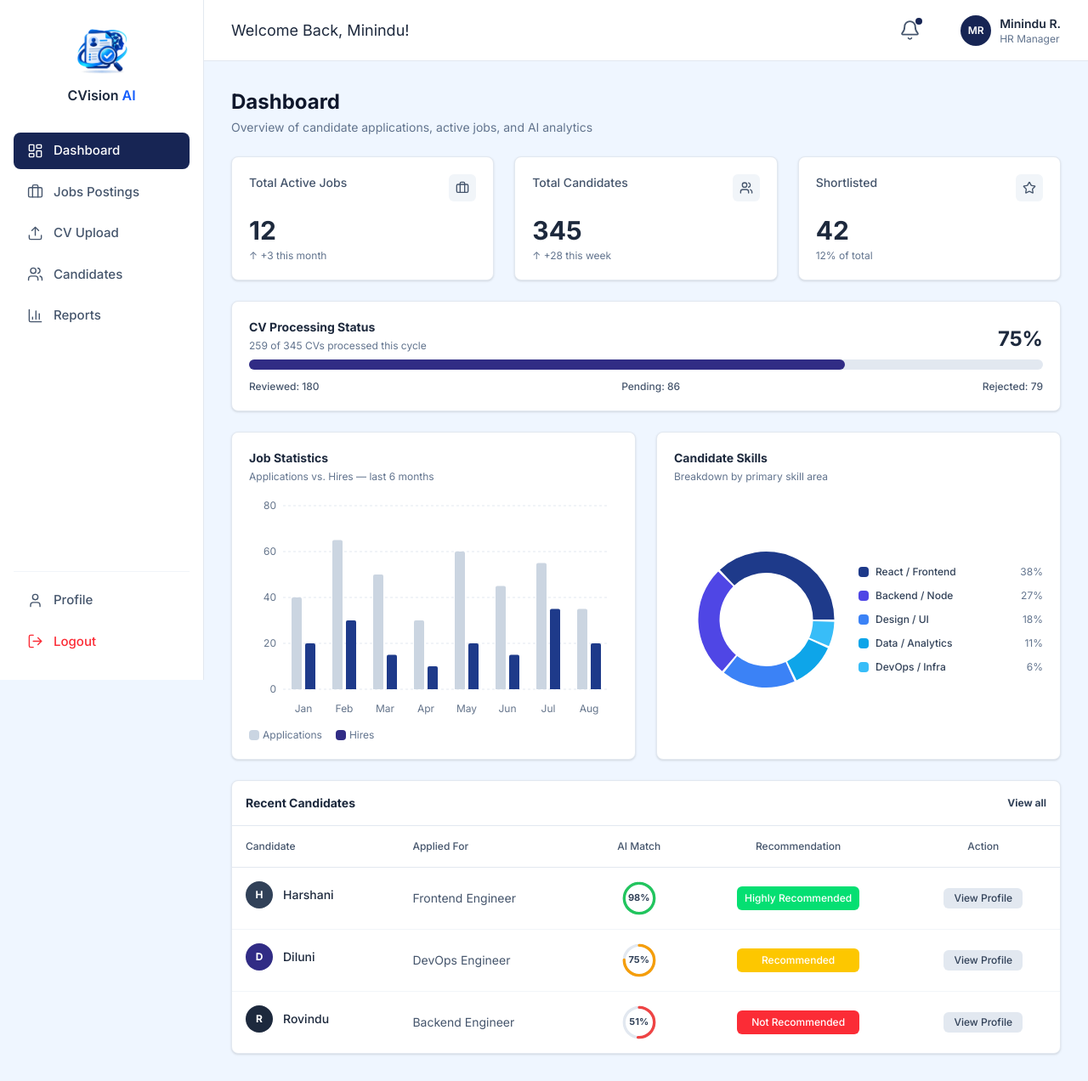
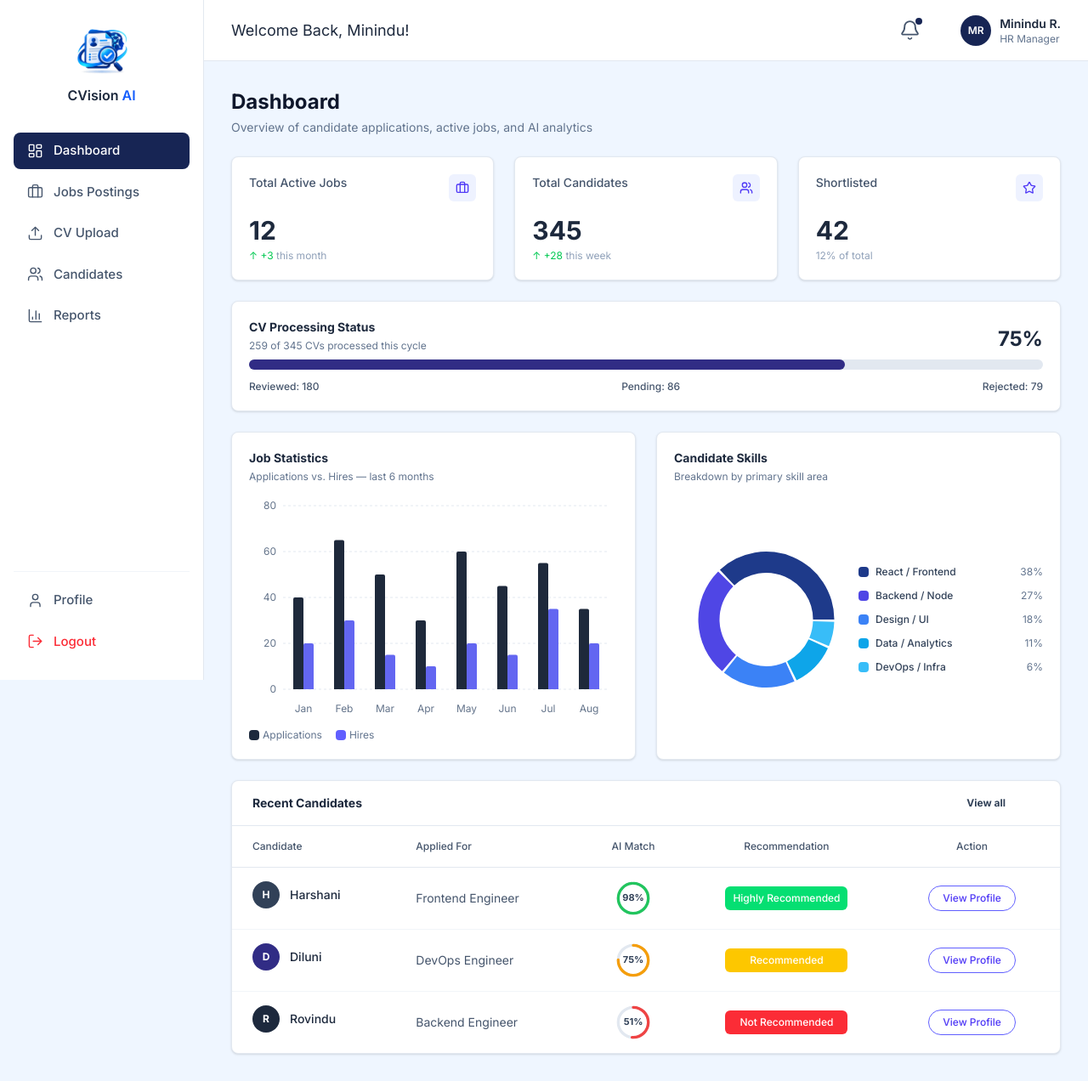
Before and after one commit to mininduRajapaksha/AI-CV-Screening-and-Recommendation, a React (Vite) app in the folder frontend/: page / in a window 1280 px wide. Shown: the whole page at 85% size. Built offline with nearby package versions, Linux system fonts and the light colour scheme.

Commit message:
update: API Configuration, System Status, Candidates, and Dashboard UI components

```diff
--- a/frontend/src/pages/Admin/SystemStatus.jsx
+++ b/frontend/src/pages/Admin/SystemStatus.jsx
@@ -1,5 +1,5 @@
 import React from 'react';
-import { Code, Monitor, Cpu, Circle } from 'lucide-react';
+import { Monitor, Clock, Circle } from 'lucide-react';
 
 export default function SystemStatus() {
   const currentTime = new Date().toLocaleTimeString('en-US', { hour12: false, hour: '2-digit', minute: '2-digit' });
@@ -18,10 +18,10 @@ export default function SystemStatus() {
         {/* Frontend Card */}
         <div className="bg-white p-5 rounded-xl border border-slate-200 shadow-sm">
           <div className="flex justify-between items-start mb-4">
-            <div className="p-2 bg-slate-100 rounded-lg text-slate-700">
-              <Code size={20} />
+            <div className="p-2 bg-indigo-50 rounded-lg text-indigo-500">
+              <Monitor size={20} />
             </div>
-            <span className="flex items-center gap-1.5 px-2.5 py-1 bg-green-100 text-green-700 rounded-md text-xs font-semibold">
+            <span className="flex items-center gap-1.5 px-2.5 py-1 bg-green-50 border border-green-300 text-green-600 rounded-md text-xs font-semibold">
               <Circle size={8} fill="currentColor" className="text-green-500" /> Online
             </span>
           </div>
@@ -33,10 +33,15 @@ export default function SystemStatus() {
         {/* Backend API Card */}
         <div className="bg-white p-5 rounded-xl border border-slate-200 shadow-sm">
           <div className="flex justify-between items-start mb-4">
-            <div className="p-2 bg-slate-100 rounded-lg text-slate-700">
-              <Monitor size={20} />
+            <div className="p-2 bg-indigo-50 rounded-lg text-indigo-500">
+              {/* Custom Cloud & Server Icon exactly matching the 2nd image */}
+              <svg xmlns="http://www.w3.org/2000/svg" width="20" height="20" viewBox="0 0 24 24" fill="none" stroke="currentColor" strokeWidth="2" strokeLinecap="round" strokeLinejoin="round">
+                <path d="M6.5 14a4.5 4.5 0 0 1 0-9 6 6 0 0 1 11.8 1.5A4 4 0 0 1 17.5 14H6.5z" />
+                <rect x="4" y="17" width="16" height="4" rx="1" />
+                <circle cx="7" cy="19" r="1" fill="currentColor" stroke="none" />
+              </svg>
             </div>
-            <span className="flex items-center gap-1.5 px-2.5 py-1 bg-green-100 text-green-700 rounded-md text-xs font-semibold">
+            <span className="flex items-center gap-1.5 px-2.5 py-1 bg-green-50 border border-green-300 text-green-600 rounded-md text-xs font-semibold">
               <Circle size={8} fill="currentColor" className="text-green-500" /> Online
             </span>
           </div>
@@ -48,10 +53,10 @@ export default function SystemStatus() {
         {/* AI Engine Card */}
         <div className="bg-white p-5 rounded-xl border border-slate-200 shadow-sm">
           <div className="flex justify-between items-start mb-4">
-            <div className="p-2 bg-slate-100 rounded-lg text-slate-700">
-              <Cpu size={20} />
+            <div className="p-2 bg-indigo-50 rounded-lg text-indigo-500">
+              <Clock size={20} />
             </div>
-            <span className="flex items-center gap-1.5 px-2.5 py-1 bg-green-100 text-green-700 rounded-md text-xs font-semibold">
+            <span className="flex items-center gap-1.5 px-2.5 py-1 bg-green-50 border border-green-300 text-green-600 rounded-md text-xs font-semibold">
               <Circle size={8} fill="currentColor" className="text-green-500" /> Online
             </span>
           </div>
@@ -70,7 +75,7 @@ export default function SystemStatus() {
             <h2 className="font-bold text-base">System Resource Usage</h2>
             <p className="text-xs text-slate-500 mt-1">Live metrics · Updated every 30s</p>
           </div>
-          <div className="px-3 py-1 bg-slate-200 text-slate-700 rounded-md text-sm font-semibold">
+          <div className="px-5 py-1.5 bg-indigo-50/50 border border-indigo-200 text-indigo-600 rounded-full text-[15px] font-semibold tracking-wide shadow-sm">
             {currentTime}
           </div>
         </div>
@@ -85,8 +90,8 @@ export default function SystemStatus() {
                 <span className="font-medium text-slate-700">42%</span>
               </div>
             </div>
-            <div className="w-full bg-slate-100 rounded-full h-2.5">
-              <div className="bg-black h-2.5 rounded-full" style={{ width: '42%' }}></div>
+            <div className="w-full bg-slate-100 rounded-lg h-3.5">
+              <div className="bg-[#1e293b] h-3.5 rounded-lg" style={{ width: '42%' }}></div>
             </div>
           </div>
 
@@ -99,8 +104,8 @@ export default function SystemStatus() {
                 <span className="font-medium text-slate-700">78%</span>
               </div>
             </div>
-            <div className="w-full bg-slate-100 rounded-full h-2.5">
-              <div className="bg-yellow-400 h-2.5 rounded-full" style={{ width: '78%' }}></div>
+            <div className="w-full bg-slate-100 rounded-lg h-3.5">
+              <div className="bg-yellow-400 h-3.5 rounded-lg" style={{ width: '78%' }}></div>
             </div>
           </div>
 
@@ -113,8 +118,8 @@ export default function SystemStatus() {
                 <span className="font-medium text-slate-700">23%</span>
               </div>
             </div>
-            <div className="w-full bg-slate-100 rounded-full h-2.5">
-              <div className="bg-green-500 h-2.5 rounded-full" style={{ width: '23%' }}></div>
+            <div className="w-full bg-slate-100 rounded-lg h-3.5">
+              <div className="bg-green-500 h-3.5 rounded-lg" style={{ width: '23%' }}></div>
             </div>
           </div>
         </div>
--- a/frontend/src/pages/Dashboard.jsx
+++ b/frontend/src/pages/Dashboard.jsx
@@ -1,9 +1,8 @@
 import React from 'react';
-import { useNavigate } from 'react-router-dom'; // Required for navigation
+import { useNavigate } from 'react-router-dom';
 import { Briefcase, Users, Star } from 'lucide-react';
 import { BarChart, Bar, XAxis, YAxis, CartesianGrid, Tooltip, ResponsiveContainer, PieChart, Pie, Cell } from 'recharts';
 
-// Custom component for the circular progress bar
 const CircularProgress = ({ value, color }) => {
   const radius = 15.9155;
   const circumference = 100;
@@ -23,7 +22,6 @@ const CircularProgress = ({ value, color }) => {
   );
 };
 
-// Dummy Data for Bar Chart
 const jobStatsData = [
   { name: 'Jan', Applications: 40, Hires: 20 },
   { name: 'Feb', Applications: 65, Hires: 30 },
@@ -35,7 +33,6 @@ const jobStatsData = [
   { name: 'Aug', Applications: 35, Hires: 20 },
 ];
 
-// Dummy Data for Donut Chart
 const skillData = [
   { name: 'React / Frontend', value: 38, color: '#1e3a8a' },
   { name: 'Backend / Node', value: 27, color: '#4f46e5' },
@@ -45,7 +42,7 @@ const skillData = [
 ];
 
 export default function Dashboard() {
-  const navigate = useNavigate(); // Hook initialized for route navigation
+  const navigate = useNavigate();
 
   return (
     <div className="w-full text-slate-800">
@@ -54,43 +51,41 @@ export default function Dashboard() {
         <p className="text-sm text-slate-500 mt-1">Overview of candidate applications, active jobs, and AI analytics</p>
       </div>
 
-      {/* KPI Cards */}
       <div className="grid grid-cols-1 md:grid-cols-3 gap-6 mb-6">
         <div className="bg-white p-5 rounded-lg border border-slate-200 shadow-sm flex flex-col justify-between">
           <div className="flex justify-between items-start">
             <span className="text-sm font-medium text-slate-600">Total Active Jobs</span>
-            <div className="p-2 bg-slate-100 rounded-md"><Briefcase size={16} className="text-slate-600" /></div>
+            <div className="p-2 bg-indigo-50 rounded-md"><Briefcase size={16} className="text-indigo-600" /></div>
           </div>
           <div className="mt-4">
             <h2 className="text-3xl font-bold">12</h2>
-            <p className="text-xs text-slate-500 mt-1">↑ +3 this month</p>
+            <p className="text-xs text-green-500 mt-1">↑ +3 <span className="text-slate-400">this month</span></p>
           </div>
         </div>
 
         <div className="bg-white p-5 rounded-lg border border-slate-200 shadow-sm flex flex-col justify-between">
           <div className="flex justify-between items-start">
             <span className="text-sm font-medium text-slate-600">Total Candidates</span>
-            <div className="p-2 bg-slate-100 rounded-md"><Users size={16} className="text-slate-600" /></div>
+            <div className="p-2 bg-indigo-50 rounded-md"><Users size={16} className="text-indigo-600" /></div>
           </div>
           <div className="mt-4">
             <h2 className="text-3xl font-bold">345</h2>
-            <p className="text-xs text-slate-500 mt-1">↑ +28 this week</p>
+            <p className="text-xs text-green-500 mt-1">↑ +28 <span className="text-slate-400">this week</span></p>
           </div>
         </div>
 
         <div className="bg-white p-5 rounded-lg border border-slate-200 shadow-sm flex flex-col justify-between">
           <div className="flex justify-between items-start">
             <span className="text-sm font-medium text-slate-600">Shortlisted</span>
-            <div className="p-2 bg-slate-100 rounded-md"><Star size={16} className="text-slate-600" /></div>
+            <div className="p-2 bg-indigo-50 rounded-md"><Star size={16} className="text-indigo-600" /></div>
           </div>
           <div className="mt-4">
             <h2 className="text-3xl font-bold">42</h2>
-            <p className="text-xs text-slate-500 mt-1">12% of total</p>
+            <p className="text-xs text-slate-400 mt-1">12% of total</p>
           </div>
         </div>
       </div>
 
-      {/* CV Processing Status */}
       <div className="bg-white p-5 rounded-lg border border-slate-200 shadow-sm mb-6">
         <div className="flex justify-between items-end mb-2">
           <div>
@@ -109,32 +104,28 @@ export default function Dashboard() {
         </div>
       </div>
 
-      {/* Charts Section */}
       <div className="grid grid-cols-1 lg:grid-cols-2 gap-6 mb-6">
-
-        {/* Bar Chart */}
         <div className="bg-white p-5 rounded-lg border border-slate-200 shadow-sm">
           <h3 className="text-sm font-bold mb-1">Job Statistics</h3>
           <p className="text-xs text-slate-500 mb-4">Applications vs. Hires — last 6 months</p>
           <div className="h-64 w-full">
             <ResponsiveContainer width="100%" height="100%">
-              <BarChart data={jobStatsData} margin={{ top: 10, right: 10, left: -20, bottom: 0 }}>
+              <BarChart data={jobStatsData} margin={{ top: 10, right: 10, left: -20, bottom: 0 }} barGap={0}>
                 <CartesianGrid strokeDasharray="3 3" vertical={false} stroke="#e2e8f0" />
                 <XAxis dataKey="name" axisLine={false} tickLine={false} tick={{ fontSize: 12, fill: '#64748b' }} dy={10} />
                 <YAxis axisLine={false} tickLine={false} tick={{ fontSize: 12, fill: '#64748b' }} />
                 <Tooltip cursor={{ fill: '#f1f5f9' }} contentStyle={{ borderRadius: '8px', border: 'none', boxShadow: '0 4px 6px -1px rgb(0 0 0 / 0.1)' }} />
-                <Bar dataKey="Applications" fill="#cbd5e1" radius={[2, 2, 0, 0]} barSize={12} />
-                <Bar dataKey="Hires" fill="#1e3a8a" radius={[2, 2, 0, 0]} barSize={12} />
+                <Bar dataKey="Applications" fill="#1e293b" radius={[2, 2, 0, 0]} barSize={12} />
+                <Bar dataKey="Hires" fill="#6366f1" radius={[2, 2, 0, 0]} barSize={12} />
               </BarChart>
             </ResponsiveContainer>
           </div>
           <div className="flex gap-4 mt-4 text-xs text-slate-500">
-            <div className="flex items-center gap-1"><div className="w-3 h-3 bg-slate-300 rounded-sm"></div> Applications</div>
-            <div className="flex items-center gap-1"><div className="w-3 h-3 bg-indigo-900 rounded-sm"></div> Hires</div>
+            <div className="flex items-center gap-1"><div className="w-3 h-3 bg-slate-800 rounded-sm"></div> Applications</div>
+            <div className="flex items-center gap-1"><div className="w-3 h-3 bg-indigo-500 rounded-sm"></div> Hires</div>
           </div>
         </div>
 
-        {/* Donut Chart */}
         <div className="bg-white p-5 rounded-lg border border-slate-200 shadow-sm flex flex-col">
           <div>
             <h3 className="text-sm font-bold mb-1">Candidate Skills</h3>
@@ -168,27 +159,26 @@ export default function Dashboard() {
         </div>
       </div>
 
-      {/* Recent Candidates Table */}
       <div className="bg-white rounded-lg border border-slate-200 shadow-sm overflow-hidden">
-        <div className="p-4 border-b border-slate-200 flex justify-between items-center">
+        {/* මෙහි pr-16 යොදා View all ලින්ක් එක Action මාතෘකාවට කෙළින් පිහිටුවා ඇත */}
+        <div className="pl-6 pr-16 py-4 border-b border-slate-200 flex justify-between items-center">
           <h3 className="text-sm font-bold">Recent Candidates</h3>
-          {/* Navigate to candidates list view */}
           <button onClick={() => navigate('/candidates')} className="text-xs font-bold text-slate-700 hover:underline cursor-pointer">View all</button>
         </div>
         <div className="overflow-x-auto">
           <table className="w-full text-left border-collapse">
             <thead>
               <tr className="bg-white border-b border-slate-200 text-xs text-slate-600">
-                <th className="p-4 font-medium">Candidate</th>
+                <th className="p-4 font-medium pl-6">Candidate</th>
                 <th className="p-4 font-medium">Applied For</th>
                 <th className="p-4 font-medium text-center">AI Match</th>
                 <th className="p-4 font-medium text-center">Recommendation</th>
-                <th className="p-4 font-medium text-center">Action</th>
+                <th className="p-4 font-medium text-center pr-6">Action</th>
               </tr>
             </thead>
             <tbody className="text-sm">
               <tr className="border-b border-slate-100 hover:bg-slate-50">
-                <td className="p-4 flex items-center gap-3">
+                <td className="p-4 pl-6 flex items-center gap-3">
                   <div className="w-8 h-8 rounded-full bg-slate-700 text-white flex items-center justify-center font-bold text-xs">H</div>
                   <span className="font-medium">Harshani</span>
                 </td>
@@ -199,13 +189,12 @@ export default function Dashboard() {
                 <td className="p-4 text-center">
                   <span className="inline-block w-36 py-1.5 bg-green-400 text-white rounded-md text-xs font-medium">Highly Recommended</span>
                 </td>
-                <td className="p-4 text-center">
-                  {/* Navigate to Harshani's specific profile */}
-                  <button onClick={() => navigate('/candidates', { state: { candidateName: 'Harshani' } })} className="px-3 py-1 bg-slate-200 hover:bg-slate-300 text-slate-700 rounded-md text-xs font-medium transition-colors cursor-pointer">View Profile</button>
+                <td className="p-4 text-center pr-6">
+                  <button onClick={() => navigate('/candidates', { state: { candidateName: 'Harshani' } })} className="px-4 py-1.5 border border-indigo-500 text-indigo-600 hover:bg-indigo-50 bg-white rounded-full text-xs font-medium transition-colors cursor-pointer">View Profile</button>
                 </td>
               </tr>
               <tr className="border-b border-slate-100 hover:bg-slate-50">
-                <td className="p-4 flex items-center gap-3">
+                <td className="p-4 pl-6 flex items-center gap-3">
                   <div className="w-8 h-8 rounded-full bg-indigo-900 text-white flex items-center justify-center font-bold text-xs">D</div>
                   <span className="font-medium">Diluni</span>
                 </td>
@@ -216,13 +205,12 @@ export default function Dashboard() {
                 <td className="p-4 text-center">
                   <span className="inline-block w-36 py-1.5 bg-yellow-400 text-white rounded-md text-xs font-medium">Recommended</span>
                 </td>
-                <td className="p-4 text-center">
-                  {/* Navigate to Diluni's specific profile */}
-                  <button onClick={() => navigate('/candidates', { state: { candidateName: 'Diluni' } })} className="px-3 py-1 bg-slate-200 hover:bg-slate-300 text-slate-700 rounded-md text-xs font-medium transition-colors cursor-pointer">View Profile</button>
+                <td className="p-4 text-center pr-6">
+                  <button onClick={() => navigate('/candidates', { state: { candidateName: 'Diluni' } })} className="px-4 py-1.5 border border-indigo-500 text-indigo-600 hover:bg-indigo-50 bg-white rounded-full text-xs font-medium transition-colors cursor-pointer">View Profile</button>
                 </td>
               </tr>
               <tr className="hover:bg-slate-50">
-                <td className="p-4 flex items-center gap-3">
+                <td className="p-4 pl-6 flex items-center gap-3">
                   <div className="w-8 h-8 rounded-full bg-slate-800 text-white flex items-center justify-center font-bold text-xs">R</div>
                   <span className="font-medium">Rovindu</span>
                 </td>
@@ -233,9 +221,8 @@ export default function Dashboard() {
                 <td className="p-4 text-center">
                   <span className="inline-block w-36 py-1.5 bg-red-500 text-white rounded-md text-xs font-medium">Not Recommended</span>
                 </td>
-                <td className="p-4 text-center">
-                  {/* Navigate to Rovindu's specific profile */}
-                  <button onClick={() => navigate('/candidates', { state: { candidateName: 'Rovindu' } })} className="px-3 py-1 bg-slate-200 hover:bg-slate-300 text-slate-700 rounded-md text-xs font-medium transition-colors cursor-pointer">View Profile</button>
+                <td className="p-4 text-center pr-6">
+                  <button onClick={() => navigate('/candidates', { state: { candidateName: 'Rovindu' } })} className="px-4 py-1.5 border border-indigo-500 text-indigo-600 hover:bg-indigo-50 bg-white rounded-full text-xs font-medium transition-colors cursor-pointer">View Profile</button>
                 </td>
               </tr>
             </tbody>
```
Also changed, not shown: frontend/src/pages/Admin/ApiConfiguration.jsx (+18 -11 lines), frontend/src/pages/Candidates.jsx (+30 -29 lines).
